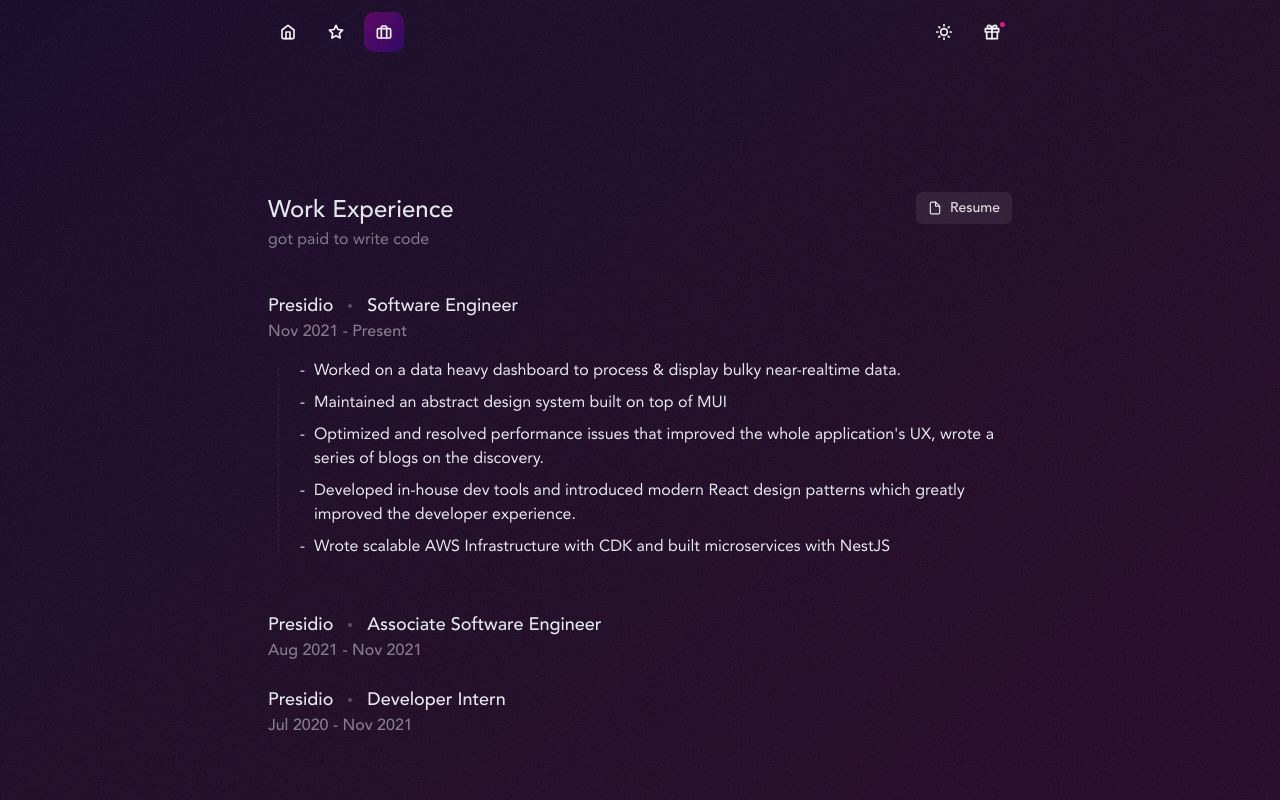
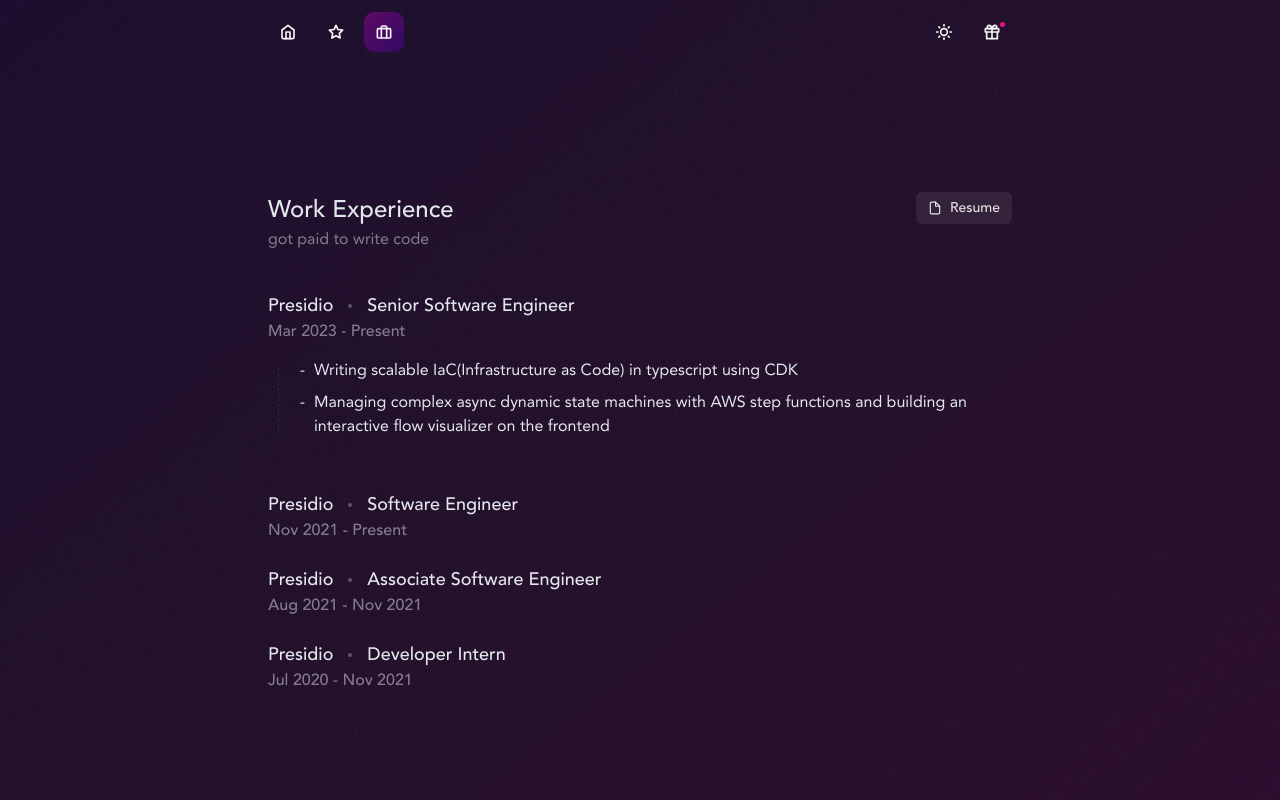
Before and after one commit to sanvishal/tkvishal-portfoliov2, a Next.js app: page /work in a window 1280 px wide. Built offline with nearby package versions, Linux system fonts and the light colour scheme.

Commit message:
promotion!!!

```diff
--- a/views/WorkPage.tsx
+++ b/views/WorkPage.tsx
@@ -93,7 +93,7 @@
               size="sm"
               leftIcon={<FiFile />}
               as="a"
-              href="https://drive.google.com/file/d/18aXKzpoh4VSQU_0cxPvilM_XGhFXAGSj/view?usp=share_link"
+              href="https://drive.google.com/file/d/1aeQrSqX_UNhQQo9CkrfAGRfUYnA1pWUU/view?usp=share_link"
               target="_blank"
               rel="noopener noreferrer"
             >
@@ -110,6 +110,58 @@
           animate="to"
           exit="exit"
           transition={{ delay: 0.1 }}
+          border="none"
+        >
+          <AccordionButton
+            display="flex"
+            flexDirection="column"
+            alignItems="flex-start"
+            p={0}
+            role="group"
+          >
+            <HStack justifyContent="flex-start" alignItems="center" spacing={3}>
+              <Text fontSize="lg" fontWeight="bold">
+                Presidio
+              </Text>
+              <ArrowExpand />
+              <Text fontSize="lg" fontWeight="bold">
+                Senior Software Engineer
+              </Text>
+            </HStack>
+            <Text fontSize="md" fontWeight="bold" opacity="0.5">
+              Mar 2023 - Present
+            </Text>
+          </AccordionButton>
+          <AccordionPanel pos="relative">
+            <SideLine />
+            <Box
+              as="ul"
+              sx={{
+                li: {
+                  margin: '8px 0',
+                  marginLeft: '30px',
+
+                  '&::marker': {
+                    content: '"-  "',
+                  },
+                },
+              }}
+            >
+              <li>Writing scalable IaC(Infrastructure as Code) in typescript using CDK</li>
+              <li>
+                Managing complex async dynamic state machines with AWS step functions and building
+                an interactive flow visualizer on the frontend
+              </li>
+            </Box>
+          </AccordionPanel>
+        </MotionAccordianItem>
+        <Spacer w="full" h={6} />
+        <MotionAccordianItem
+          variants={fadeInUp}
+          initial="from"
+          animate="to"
+          exit="exit"
+          transition={{ delay: 0.2 }}
           border="none"
         >
           <AccordionButton
@@ -171,7 +223,7 @@
           initial="from"
           animate="to"
           exit="exit"
-          transition={{ delay: 0.2 }}
+          transition={{ delay: 0.3 }}
           border="none"
         >
           <AccordionButton
@@ -219,7 +271,7 @@
           initial="from"
           animate="to"
           exit="exit"
-          transition={{ delay: 0.3 }}
+          transition={{ delay: 0.4 }}
           border="none"
         >
           <AccordionButton
```
